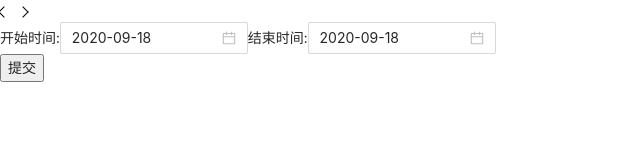
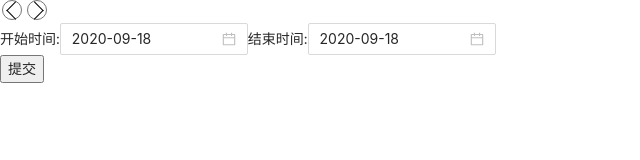
Before and after one commit to iosyyy/DatePicker, a React (Create React App) app: page /#/ in a window 1280 px wide. Shown: the top 160 px of the page, without its empty margins (0-640 px from the left). Built offline with nearby package versions, Linux system fonts and the light colour scheme.

Commit message:
增加简单样式

```diff
--- a/src/comps/Dates.jsx
+++ b/src/comps/Dates.jsx
@@ -36,7 +36,7 @@ class Dates extends React.Component {
         let sum = 1;
         return (
             <div>
-                <div>2020年{mouth}</div>
+                <div>2020年{mouth}月</div>
                 <table className="bora" border="0" cellSpacing="1" cellPadding="0">
                     <thead className="bora">
                     <tr>{dates.map((name, index) => {
--- a/src/comps/TaskCalendar.jsx
+++ b/src/comps/TaskCalendar.jsx
@@ -38,10 +38,17 @@ class TaskCalendar extends React.Component
         const mouth = '/mouth'+'/'+this.state.mouth
         return (
             <HashRouter basename="/TaskCalendar">
-                <Link to={mouth} onClick={this.handleClickDown} className="arrowreverse" />
-                &nbsp;&nbsp;&nbsp;
-                <Link to={mouth} onClick={this.handleClickUp} className="arrow" />
-                <Route path="/mouth/:mouth" component={Dates}/>
+
+                <Link to={mouth} onClick={this.handleClickDown} className="yuan" >
+                    <div className="arrowreverse">
+                    </div>
+                </Link>
+
+
+                <Link to={mouth} onClick={this.handleClickUp} className="yuan" >
+                    <div className="arrow"></div>
+                </Link>
+                <Route  path="/mouth/:mouth" component={Dates}/>
             </HashRouter>
         );
     }
--- a/src/css/type.css
+++ b/src/css/type.css
@@ -1,17 +1,26 @@
 .arrow {
     display: inline-block;
-    width: 8px;
-    height: 8px;
+    width: 13px;
+    height: 13px;
     border-top: 1px solid black;
     border-right: 1px solid black;
     transform: rotate(45deg);
 }
 .arrowreverse{
     display:inline-block;
-    width: 8px;
-    height: 8px;
+    width: 13px;
+    height: 13px;
     border-top: 1px solid black;
     border-right: 1px solid black;
-
+    margin-left: 6px;
     transform: rotate(225deg);
 }
+.yuan{
+    display: inline-block;
+    width: 20px;
+    height: 20px;
+    border: 1px solid #787474;
+    margin-right: 3px;
+    margin-left: 2px;
+    border-radius:50%;
+}
```
